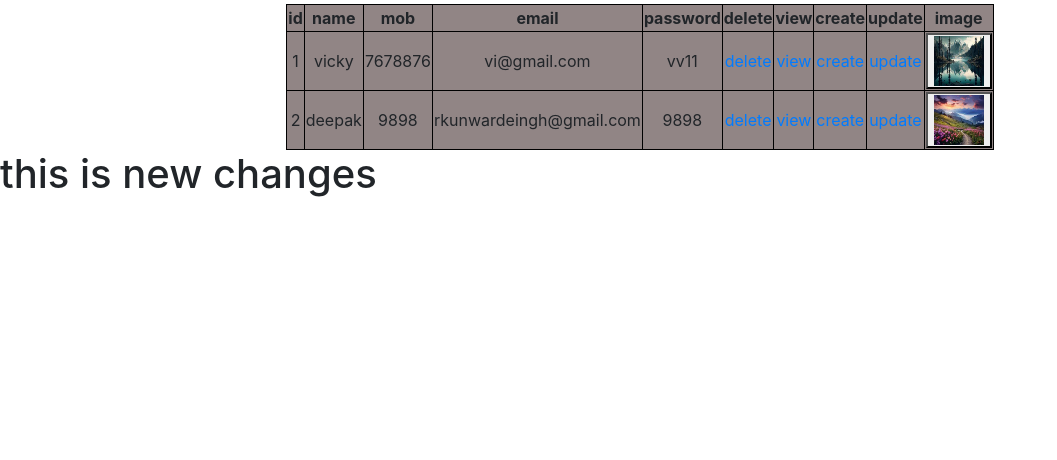
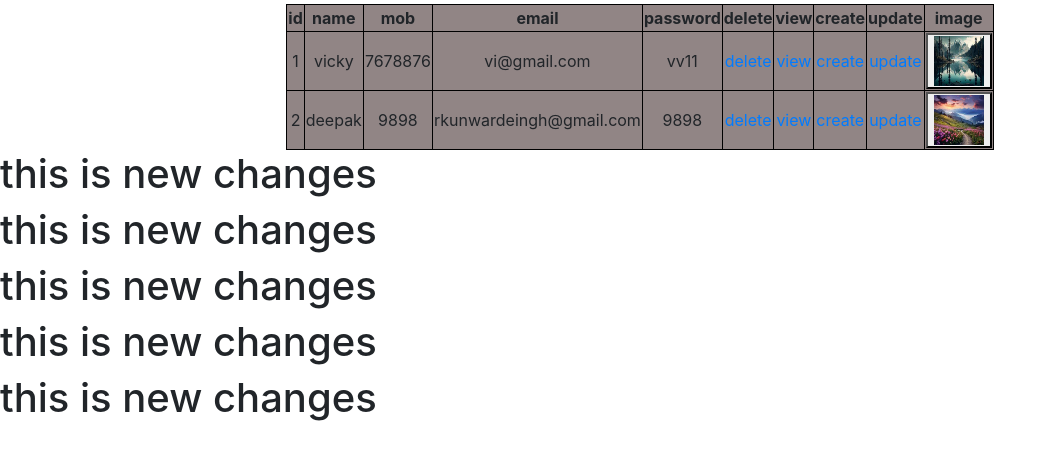
Before and after one commit to rkunwardeepasingh001/crud, a Django app: page / in a window 1280 px wide. Shown: the part 303-763 px from the top of the page, without its empty margins (0-1057 px from the left). Run offline with Django 4.2, Linux system fonts and the light colour scheme; data comes from the database, SQL or seed files in the repository.

Commit message:
final commit

```diff
--- a/app1/templates/retrive.html
+++ b/app1/templates/retrive.html
@@ -63,4 +63,8 @@
   </table>
 </body>
 <h1>this is new changes </h1>
+<h1>this is new changes </h1>
+<h1>this is new changes </h1>
+<h1>this is new changes </h1>
+<h1>this is new changes </h1>
 </html>
```
